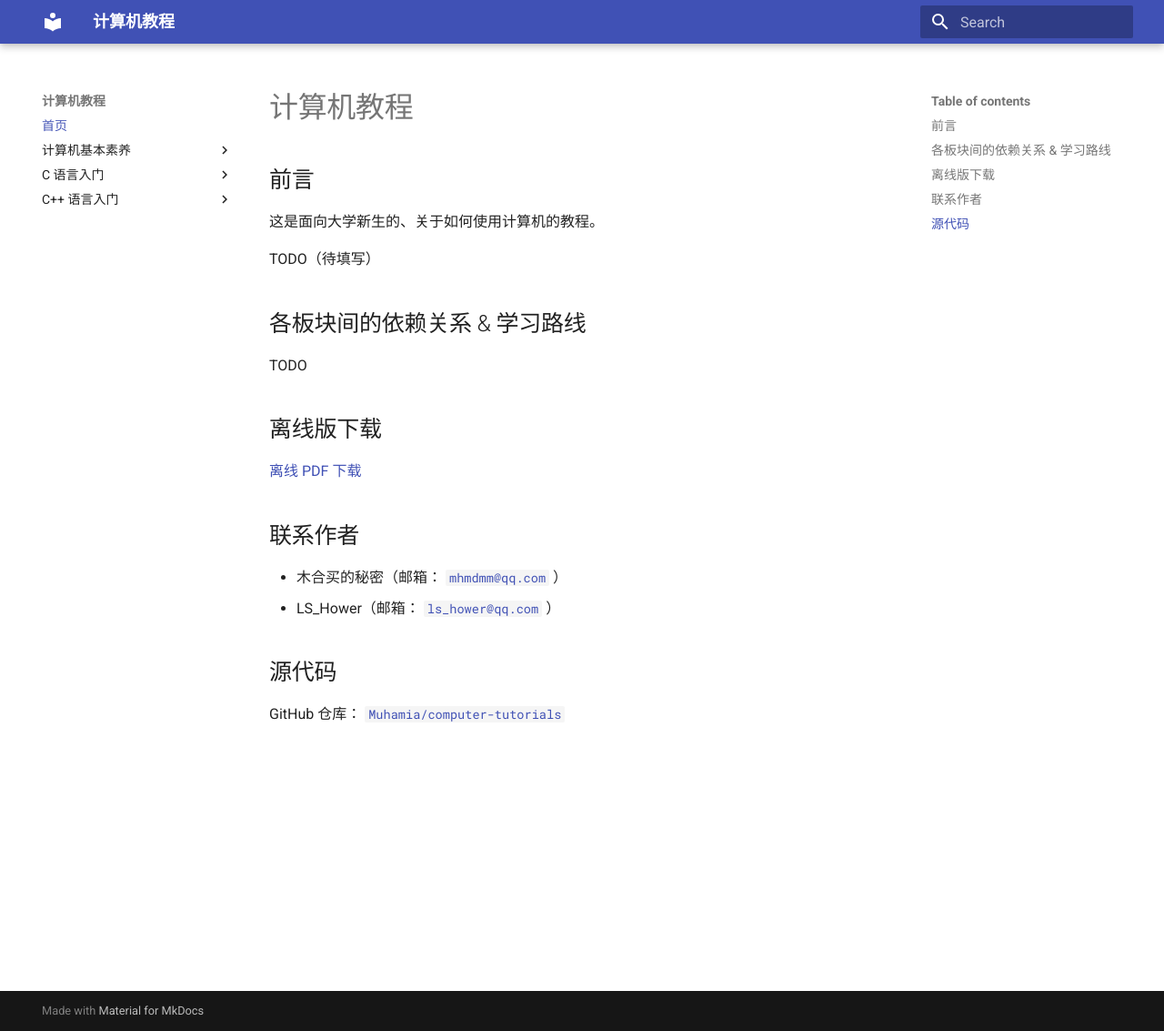
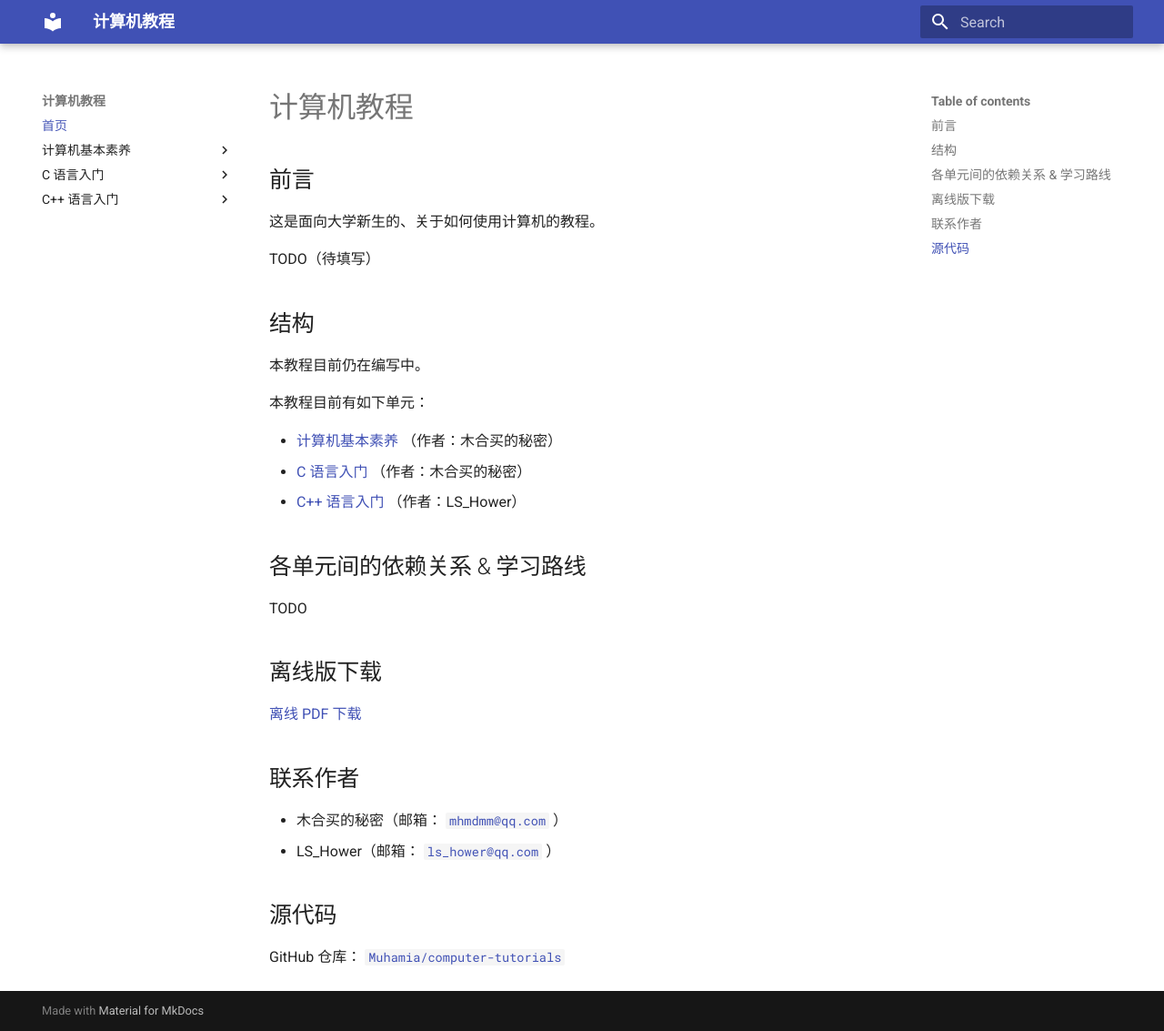
Before and after one commit to Muhamia/computer-tutorials, an MkDocs documentation site: the page built from docs/index.md, in a window 1280 px wide and 1133 px high. Shown: the whole window at 91% size. Built offline with MkDocs 1.6.1 and Material for MkDocs 9.7.7, drawn with Linux system fonts in a browser that asks for light colours.

Commit message:
Update main page

```diff
--- a/docs/index.md
+++ b/docs/index.md
@@ -6,7 +6,17 @@
 
 TODO（待填写）
 
-## 各板块间的依赖关系 & 学习路线
+## 结构
+
+本教程目前仍在编写中。
+
+本教程目前有如下单元：
+
+- [计算机基本素养](computer-basics/index.md) （作者：木合买的秘密）
+- [C 语言入门](programming-language-c/index.md) （作者：木合买的秘密）
+- [C++ 语言入门](programming-language-cpp/index.md) （作者：LS_Hower）
+
+## 各单元间的依赖关系 & 学习路线
 
 TODO
 
```
